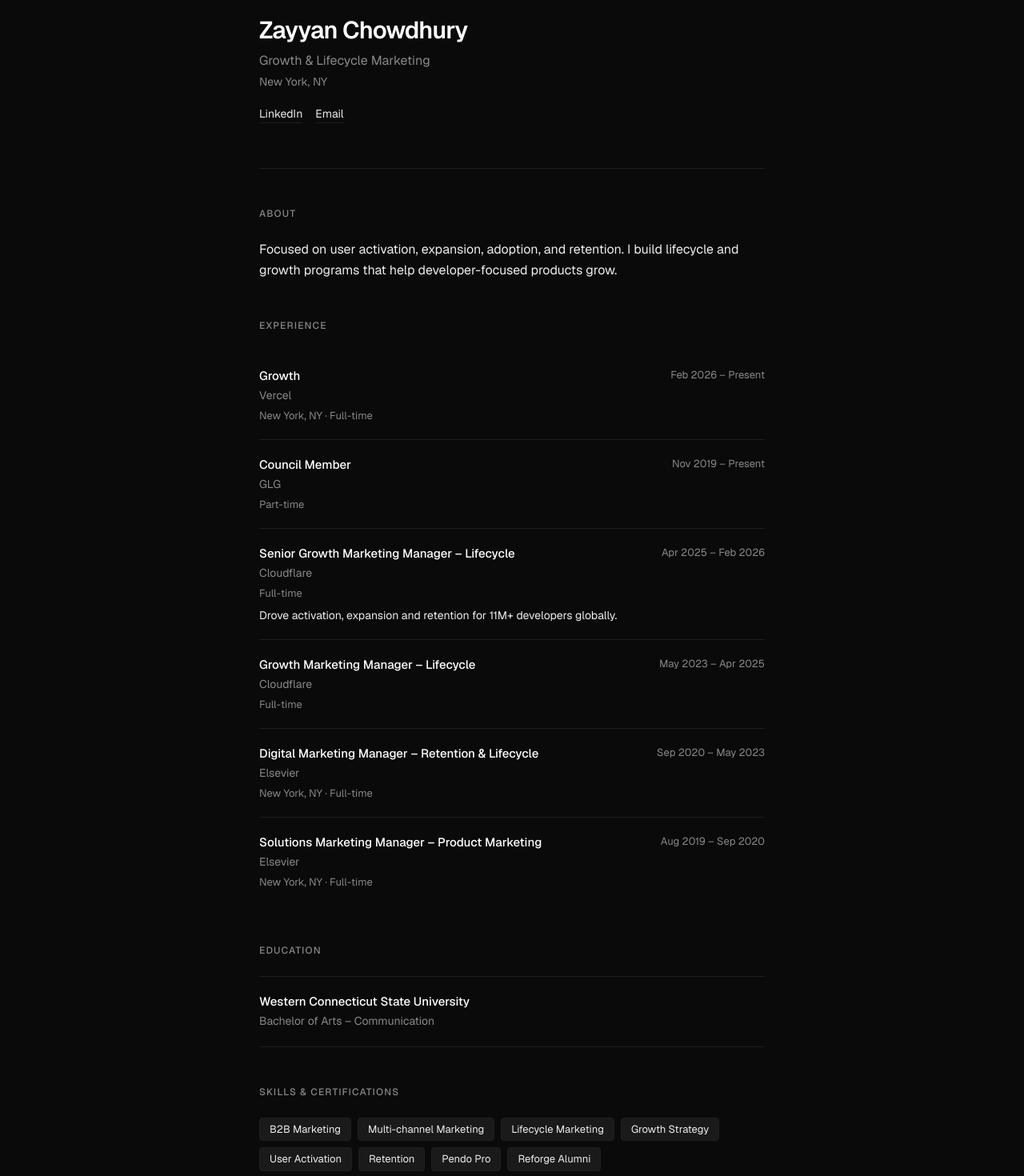
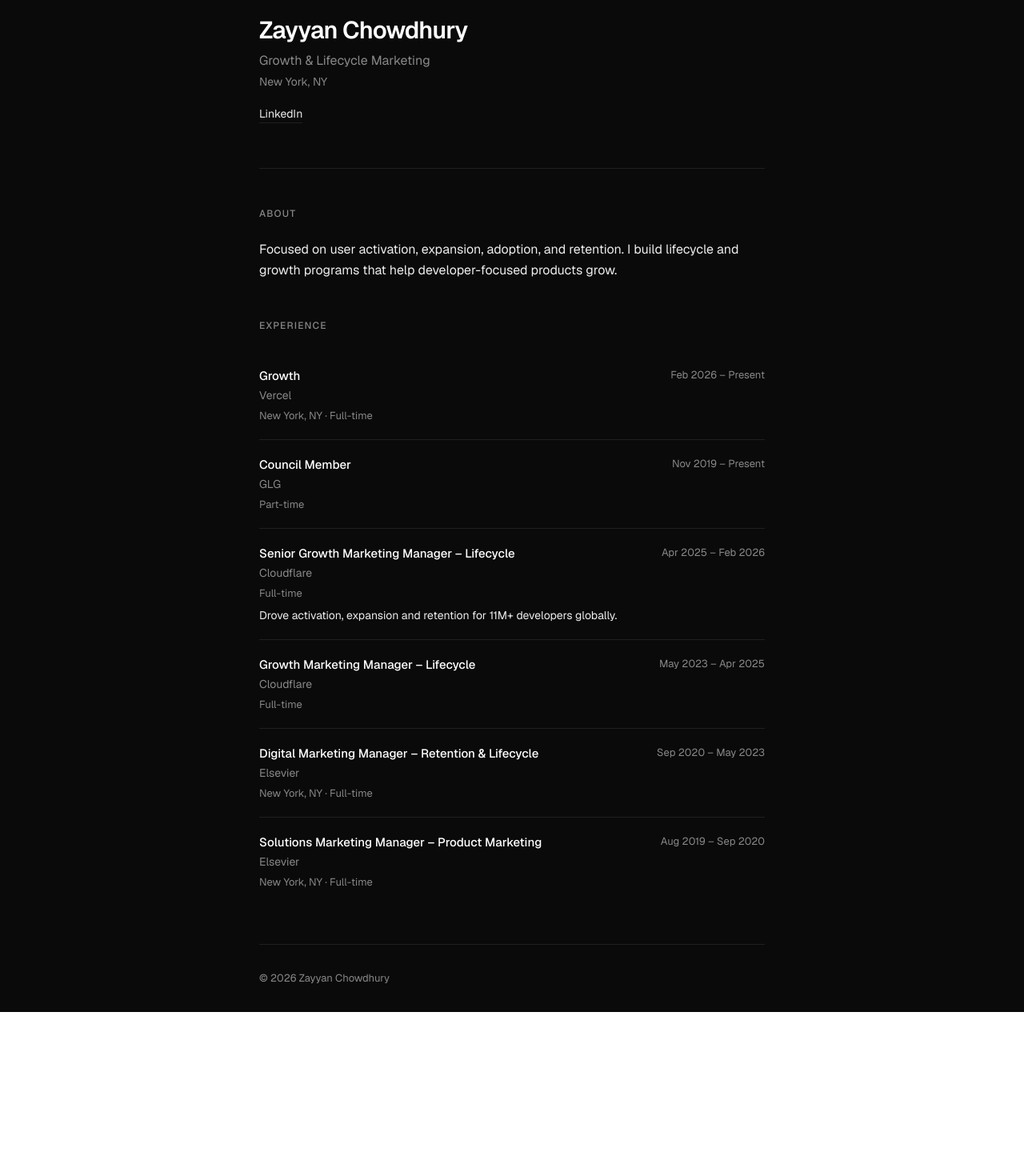
Before and after one commit to zayyanc/zayyanc.com, a Next.js app: page / in a window 1280 px wide. Shown: the part 60-1530 px from the top of the page at 80% size. After the commit the page ends 1325 px from the top, so only its background shows below. Built offline with nearby package versions, Linux system fonts and the light colour scheme.

Commit message:
remove email, skills, and education sections

```diff
--- a/app/page.tsx
+++ b/app/page.tsx
@@ -18,12 +18,6 @@ export default function Home() {
               className="text-sm text-[#ededed] border-b border-[#1f1f1f] pb-px hover:text-white hover:border-white transition-colors"
             >
               LinkedIn
-            </a>
-            <a
-              href="mailto:zayyanc@gmail.com"
-              className="text-sm text-[#ededed] border-b border-[#1f1f1f] pb-px hover:text-white hover:border-white transition-colors"
-            >
-              Email
             </a>
           </nav>
         </header>
@@ -116,39 +110,6 @@ export default function Home() {
             </div>
           </section>
 
-          {/* Education */}
-          <section>
-            <h2 className="text-xs font-medium tracking-widest uppercase text-[#888] mb-6">Education</h2>
-            <div className="py-5 border-y border-[#1f1f1f]">
-              <h3 className="text-[15px] font-medium text-white">Western Connecticut State University</h3>
-              <span className="text-sm text-[#888]">Bachelor of Arts – Communication</span>
-            </div>
-          </section>
-
-          {/* Skills */}
-          <section>
-            <h2 className="text-xs font-medium tracking-widest uppercase text-[#888] mb-6">Skills &amp; Certifications</h2>
-            <div className="flex flex-wrap gap-2">
-              {[
-                "B2B Marketing",
-                "Multi-channel Marketing",
-                "Lifecycle Marketing",
-                "Growth Strategy",
-                "User Activation",
-                "Retention",
-                "Pendo Pro",
-                "Reforge Alumni",
-              ].map((skill) => (
-                <span
-                  key={skill}
-                  className="bg-[#1a1a1a] border border-[#1f1f1f] text-[#ededed] text-[13px] px-3 py-1 rounded"
-                >
-                  {skill}
-                </span>
-              ))}
-            </div>
-          </section>
-
         </main>
 
         <footer className="py-8 border-t border-[#1f1f1f]">
```
